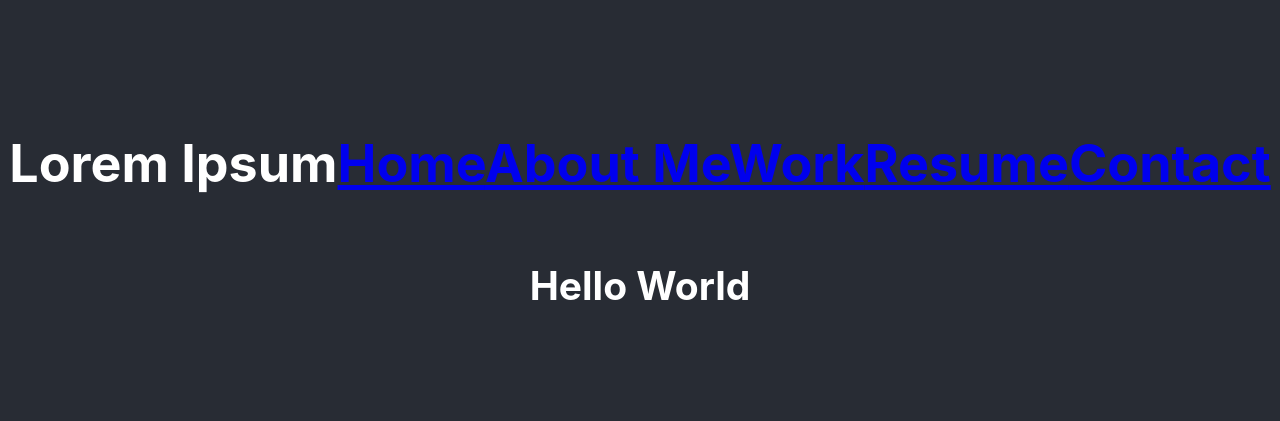
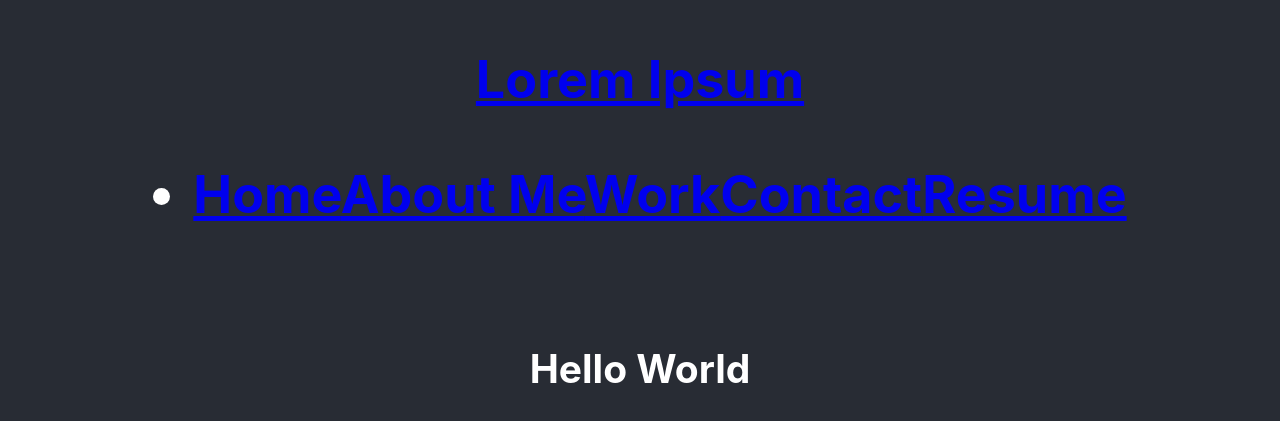
Before and after one commit to kevinszn23/portfolio-v2, a React (Create React App) app: page / in a window 1280 px wide. Shown: the part 181-602 px from the top of the page. Built offline with nearby package versions, Linux system fonts and the light colour scheme.

Commit message:
updating navbar to include ul and li

```diff
--- a/src/components/Navbar.js
+++ b/src/components/Navbar.js
@@ -1,16 +1,16 @@
 export default function Navbar() {
     return (
-        <header>
-            <div className="header_container">
-                <div className="header_left">Lorem Ipsum</div>
-                <div className="header_right">
+        <div className="nav">
+            <a href="/">Lorem Ipsum</a>
+            <ul>
+                <li>
                     <a href="/">Home</a>
-                    <a href="/">About Me</a>
-                    <a href="/">Work</a>
-                    <a href="/">Resume</a>
-                    <a href="/">Contact</a>
-                </div>
-            </div>
-        </header>
+                    <a href="/about">About Me</a>
+                    <a href="/work">Work</a>
+                    <a href="/contact">Contact</a>
+                    <a href="/resume">Resume</a>
+                </li>
+            </ul>
+        </div>
     )
 }
```
